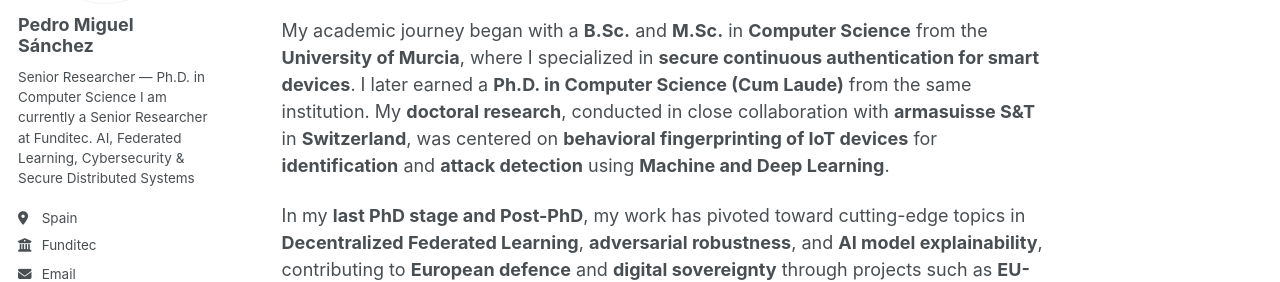
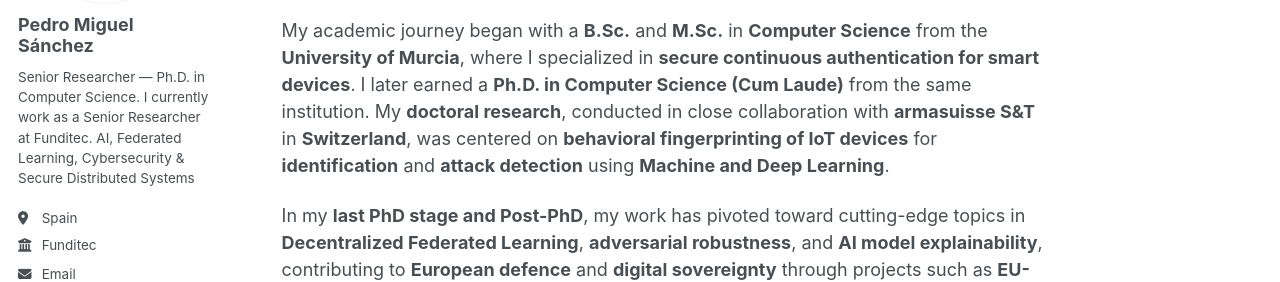
Before and after one commit to sxz0/sxz0.github.io, a Jekyll site: the page built from _pages/about.md, in a window 1280 px wide. Shown: the part 311-593 px from the top of the page. Built offline with Jekyll 4.4.1, drawn with Linux system fonts in a browser that asks for light colours; some web fonts are replaced.

Commit message:
Update _config.yml

```diff
--- a/_config.yml
+++ b/_config.yml
@@ -25,7 +25,7 @@ author:
   avatar           : "profile.png"
   name             : "Pedro Miguel Sánchez"
   pronouns         : # example: "she/her"
-  bio              : "Senior Researcher — Ph.D. in Computer Science \n I am currently a Senior Researcher at Funditec. AI, Federated Learning, Cybersecurity & Secure Distributed Systems"
+  bio              : "Senior Researcher — Ph.D. in Computer Science. I currently work as a Senior Researcher at Funditec. AI, Federated Learning, Cybersecurity & Secure Distributed Systems"
   location         : "Spain"
   employer         : "Funditec"
   uri              : # URL
```
